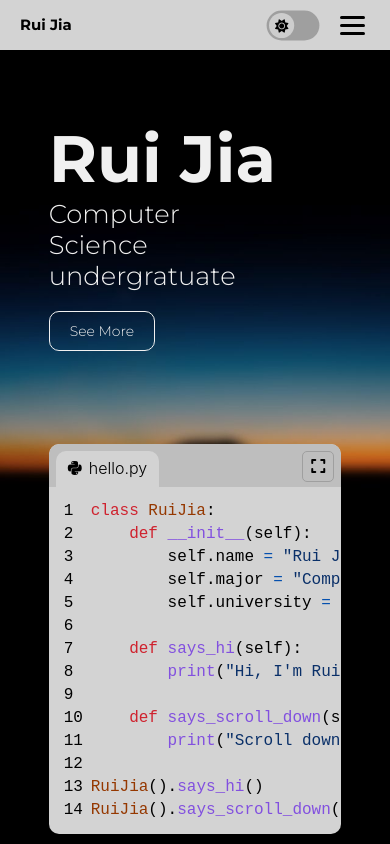
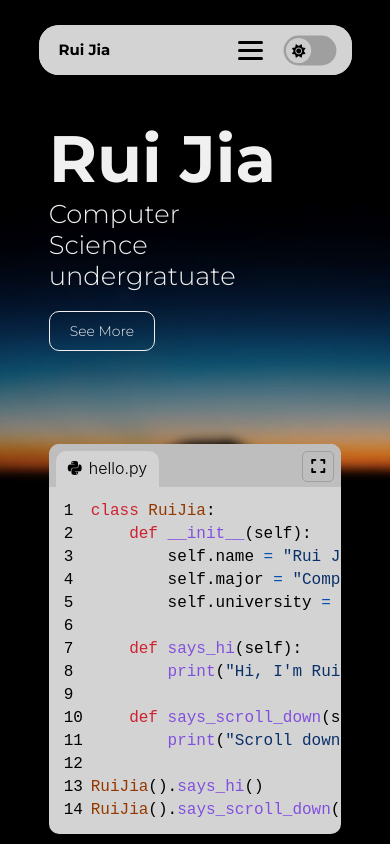
Before and after one commit to matochichap/portfolio-website-react, a React (Create React App) app: page / in a window 390 px wide. Shown: the top 844 px of the page. Built offline with nearby package versions, Linux system fonts and the light colour scheme.

Commit message:
update navbar

```diff
--- a/src/components/Components.css
+++ b/src/components/Components.css
@@ -139,15 +139,17 @@ hr {
 
 .main-nav {
     display: flex;
+    width: 70vw;
     position: fixed;
-    top: 0;
-    left: 0;
+    top: 3vh;
+    left: calc(15vw - 20px);
     right: 0;
     z-index: 2;
     justify-content: space-between;
     align-items: center;
     padding: 15px 20px;
     background-color: var(--color-card);
+    border-radius: 20px;
     transition: background-color 1s ease;
 }
 
@@ -162,6 +164,7 @@ hr {
 
 .nav-options {
     display: flex;
+    gap: 20px;
     align-items: center;
 }
 
@@ -202,10 +205,14 @@ hr {
     scale: 70%;
 }
 
+.nav-links {
+    display: flex;
+    gap: 20px;
+}
+
 .nav-links .link {
     font-size: calc(13px + 0.3vw);
     font-weight: 500;
-    margin-left: calc(20px + 1vw);
     text-decoration: none;
     cursor: pointer;
     transition: opacity 0.5s ease;
@@ -233,15 +240,6 @@ hr {
     display: none;
 }
 
-.dropdown-animation {
-    transform: translateY(calc(-1 * var(--dropdown-nav-height)));
-    transition: transform 0.5s, background-color 1s ease;
-}
-
-.dropdown-animation-active {
-    transform: translateY(0);
-}
-
 @media (max-width: 768px) {
     .navbar {
         --main-nav-height: 20px;
@@ -261,19 +259,34 @@ hr {
     }
 
     .dropdown-nav {
-        --dropdown-nav-height: 170px;
-        height: var(--dropdown-nav-height);
+        --dropdown-nav-height: var(--main-nav-height);
+        max-height: calc(var(--dropdown-nav-height) + (15px * 2));
+        width: calc(70vw + 40px);
+        overflow-y: hidden;
         position: fixed;
-        top: 50px;
-        left: 0;
-        right: 0;
+        top: 3vh;
+        left: calc(15vw - 20px);
         z-index: 1;
         display: flex;
         flex-direction: column;
-        justify-content: space-evenly;
+        gap: 10px;
         align-items: center;
+        border-radius: 20px;
         background-color: var(--color-card);
         opacity: 0.9;
+        transition: max-height 1s ease, background-color 1s ease;
+    }
+
+    .dropdown-nav-top-buffer {
+        height: calc(var(--dropdown-nav-height) + (15px * 2));
+    }
+
+    .dropdown-nav-bottom-buffer {
+        height: 5px;
+    }
+
+    .dropdown-nav-expanded {
+        max-height: 100vh;
     }
 
     .dropdown-nav .link {
--- a/src/components/NavBar.js
+++ b/src/components/NavBar.js
@@ -7,6 +7,7 @@ function NavBar() {
         window.matchMedia("(prefers-color-scheme: dark)").matches
     )
     const circleRef = useRef(null)
+    const dropdownRef = useRef(null)
     const root = document.getElementById("root")
     // set mode according to user theme setting
     isDarkMode
@@ -20,24 +21,17 @@ function NavBar() {
         setIsDarkMode(!isDarkMode)
     }
 
+    const toggleDropdown = () => {
+        dropdownRef.current.classList.toggle("dropdown-nav-expanded")
+    }
+
     useEffect(() => {
-        // dropdown animation when hamburgerBtn is pressed
-        const hamburgerBtn = document.querySelector(".hamburger-btn")
-        const dropDownNav = document.querySelector(".dropdown-animation")
-        const toggleDropdown = () => {
-            dropDownNav.classList.toggle("dropdown-animation-active")
+        const closeDropdown = () => {
+            dropdownRef.current.classList.remove("dropdown-nav-expanded")
         }
-        hamburgerBtn.addEventListener("click", toggleDropdown)
-
-        // close dropdown bar when scrolling
-        const removeDropdown = () => {
-            dropDownNav.classList.remove("dropdown-animation-active")
-        }
-        document.addEventListener("scroll", removeDropdown)
-
+        document.addEventListener("scroll", closeDropdown)
         return () => {
-            hamburgerBtn.removeEventListener("click", toggleDropdown)
-            document.removeEventListener("scroll", removeDropdown)
+            document.removeEventListener("scroll", closeDropdown)
         }
     }, [])
 
@@ -56,18 +50,6 @@ function NavBar() {
                         </Link>
                     </div>
                     <div className="nav-options">
-                        <div onClick={toggleMode} className="theme-toggle-btn">
-                            <div
-                                className="theme-toggle-circle"
-                                ref={circleRef}
-                            >
-                                {isDarkMode ? (
-                                    <i className="fa-solid fa-moon theme-toggle-icon"></i>
-                                ) : (
-                                    <i className="fa-solid fa-sun theme-toggle-icon"></i>
-                                )}
-                            </div>
-                        </div>
                         <div className="nav-links">
                             <Link
                                 className="link"
@@ -110,14 +92,27 @@ function NavBar() {
                                 Contact
                             </Link>
                         </div>
-                        <div className="hamburger-btn">
+                        <div className="hamburger-btn" onClick={toggleDropdown}>
                             <div className="hamburger-line"></div>
                             <div className="hamburger-line"></div>
                             <div className="hamburger-line"></div>
                         </div>
+                        <div onClick={toggleMode} className="theme-toggle-btn">
+                            <div
+                                className="theme-toggle-circle"
+                                ref={circleRef}
+                            >
+                                {isDarkMode ? (
+                                    <i className="fa-solid fa-moon theme-toggle-icon"></i>
+                                ) : (
+                                    <i className="fa-solid fa-sun theme-toggle-icon"></i>
+                                )}
+                            </div>
+                        </div>
                     </div>
                 </div>
-                <div className="dropdown-nav dropdown-animation">
+                <div ref={dropdownRef} className="dropdown-nav">
+                    <div className="dropdown-nav-top-buffer"></div>
                     <Link
                         className="link"
                         to="about"
@@ -158,6 +153,7 @@ function NavBar() {
                     >
                         Contact
                     </Link>
+                    <div className="dropdown-nav-bottom-buffer"></div>
                 </div>
             </nav>
         </>
```
